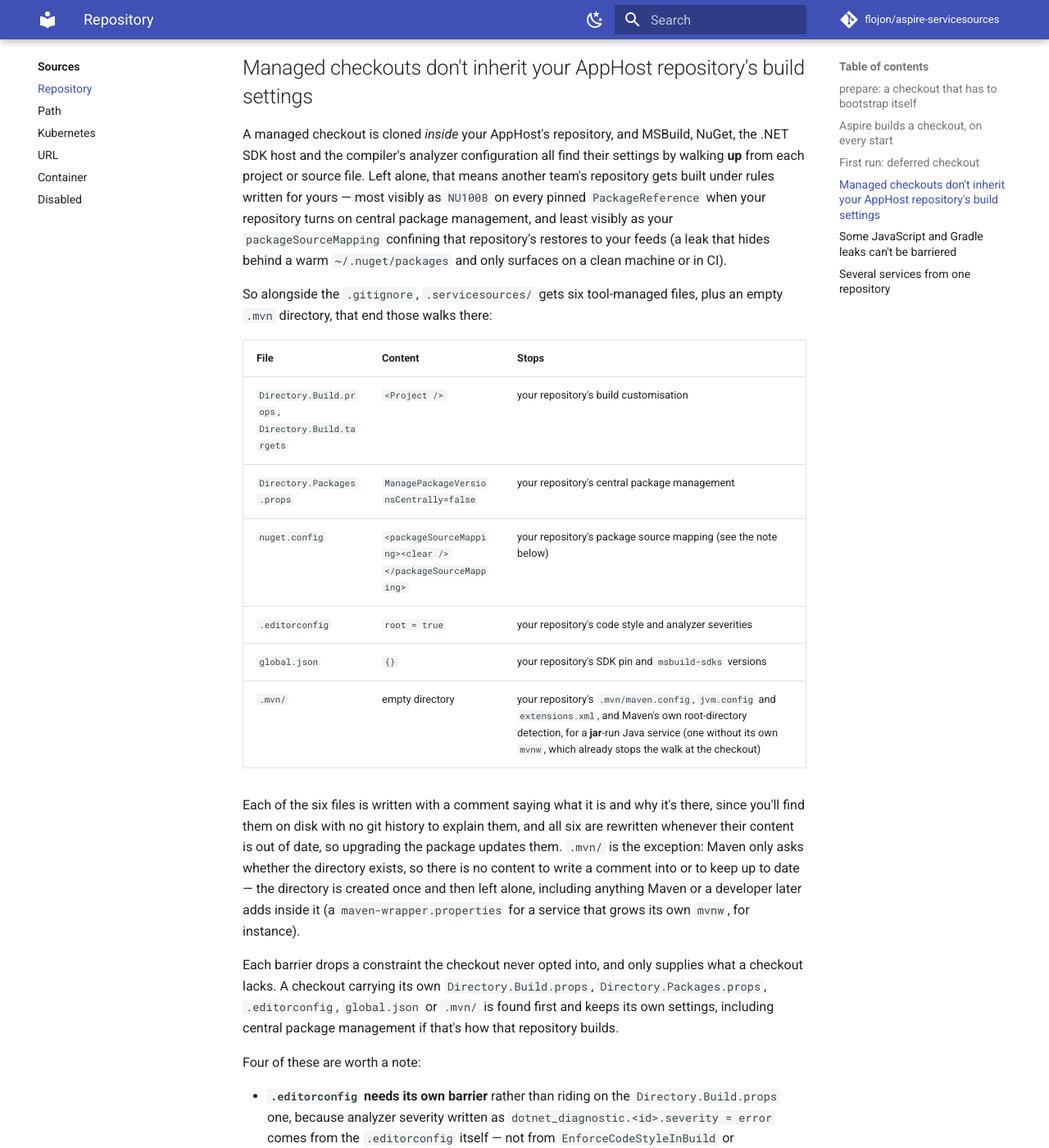
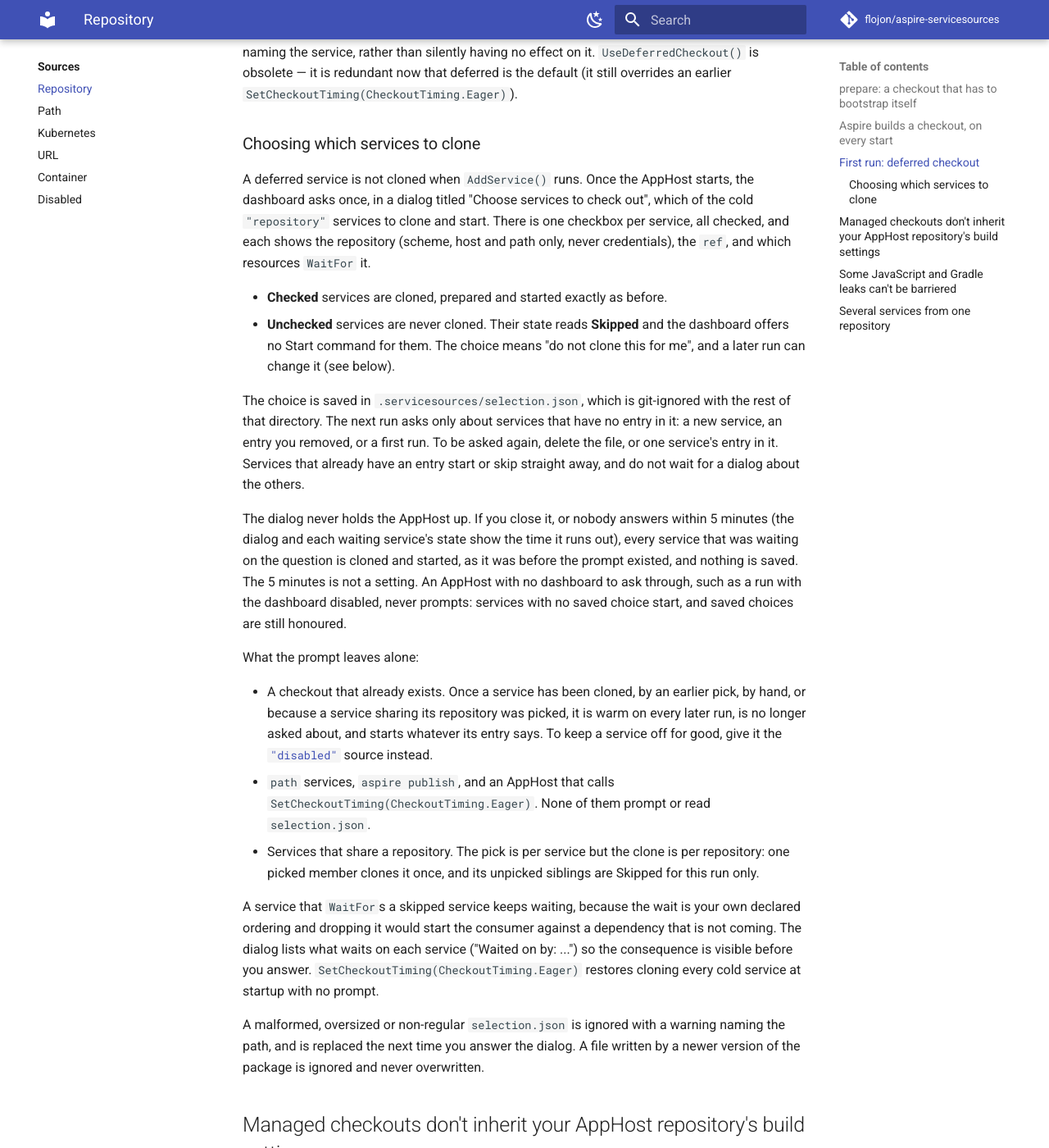
Before and after one commit to flojon/aspire-servicesources, an MkDocs documentation site: the page built from docs/sources/repository.md, in a window 1280 px wide and 1400 px high, scrolled down 12288 px. Shown: the whole window at 82% size. Built offline with MkDocs 1.6.1 and Material for MkDocs 9.7.7, drawn with Linux system fonts in a browser that asks for light colours; comment, search, counter and statistics services are not loaded; some of the changed text lies outside the part shown.

Commit message:
Document the source-pick prompt and the saved selection (#271)
Co-Authored-By: Claude Sonnet 5.5 <noreply@anthropic.com>

````diff
--- a/docs/sources/repository.md
+++ b/docs/sources/repository.md
@@ -101,9 +101,10 @@ the `"path"` spelling to paste instead.)
   Nothing else is speculated over. A checkout that already exists — every service on every run
   after the first — is resolved only for the services you add, and so is a `path` override. And a
   service whose first checkout is *deferred* — the default since 0.8.0 — is cloned only when you
-  add it: a deferred registration blocks on nothing, so its clone no longer has to be started ahead
+  add it and, in run mode, pick it in the [dashboard prompt](#choosing-which-services-to-clone): a
+  deferred registration blocks on nothing, so its clone no longer has to be started ahead
   of demand to run alongside the others. Under the default `CheckoutTiming.Deferred`, a config
-  listing ten `"repository"` services in front of an AppHost that adds two downloads two (#76).
+  listing ten `"repository"` services in front of an AppHost that adds two downloads at most two (#76).
 
   Either way, only the services you actually add are reconciled to their configured `ref`: a
   checkout that already exists is never touched on behalf of an entry you don't `AddService()`, so
@@ -437,9 +438,11 @@ var orders = builder.AddService("orders").WithHttpEndpoint();
 ```
 
 The dashboard comes up immediately, checkout progress and failure become resource state you can
-see, and one bad clone costs one service instead of the run. The clones stay parallel: a deferred
-service's clone starts at its own `AddService()` call and blocks nobody, so several of them still
-run at once — the wall-clock is the slowest clone, not the sum. The one thing that still clones in
+see, and one bad clone costs one service instead of the run. The clones stay parallel: the
+checkouts of the services you pick are all started together once the AppHost starts and block nobody,
+so several of them still run at once — the wall-clock is the slowest clone, not the sum. They no
+longer start while `AddService()` is still composing the AppHost: which ones to clone is asked first
+(see [Choosing which services to clone](#choosing-which-services-to-clone)). The one thing that still clones in
 turn is a third-party `kind` handler that declares deferral support and then declines it for a
 particular service; the built-in `dotnet`, `java` and `javascript` kinds never do. If you maintain
 a kind of your own, [Implementing a kind](../guides/non-dotnet-services.md#implementing-a-kind) covers the two members that opt into
@@ -447,7 +450,7 @@ this and what declining late costs.
 
 It also stops the AppHost downloading repositories it doesn't use. Without deferral the clones have
 to start before the AppHost has said which services it wants, so every `"repository"` entry with no
-checkout yet is cloned; a deferred one is cloned only when it is added (#76).
+checkout yet is cloned; a deferred one is cloned only when it is added and picked (#76).
 
 The wait is one you can watch. git's own progress becomes the service's state — the phase it is
 in, that phase's percentage, and the bytes transferred while a pack is arriving
@@ -539,13 +542,56 @@ resolves eagerly, exactly as it does under `CheckoutTiming.Eager`. Every other `
 `package.json` script by definition and is deferred unconditionally.
 
 Deferred by default since 0.8.0: a service that used to be running by the time `Build()` returned
-is now started after it instead, which is visible to anything in your AppHost that assumed
-otherwise. An AppHost that needs every service running by the time `Build()` returns opts out
+is now started after it instead, and only after you have been asked which cold services to clone,
+which is visible to anything in your AppHost that assumed otherwise. An AppHost that needs every service running by the time `Build()` returns opts out
 permanently with `builder.SetCheckoutTiming(CheckoutTiming.Eager)`, called before your first
 `AddService()`, which is where the decision is made — the same ordering `AddServiceCatalog()`
 requires. A call made after any service has already resolved throws
 `ServiceSourcesConfigurationException` naming the service, rather than silently having no effect
 on it. `UseDeferredCheckout()` is obsolete — it is redundant now that deferred is the default (it still overrides an earlier `SetCheckoutTiming(CheckoutTiming.Eager)`).
+
+### Choosing which services to clone
+
+A deferred service is not cloned when `AddService()` runs. Once the AppHost starts, the dashboard asks
+once, in a dialog titled "Choose services to check out", which of the cold `"repository"` services to
+clone and start. There is one checkbox per service, all checked, and each shows the repository
+(scheme, host and path only, never credentials), the `ref`, and which resources `WaitFor` it.
+
+- **Checked** services are cloned, prepared and started exactly as before.
+- **Unchecked** services are never cloned. Their state reads **Skipped** and the dashboard offers no
+  Start command for them. The choice means "do not clone this for me", and a later run can change it
+  (see below).
+
+The choice is saved in `.servicesources/selection.json`, which is git-ignored with the rest of that
+directory. The next run asks only about services that have no entry in it: a new service, an entry you
+removed, or a first run. To be asked again, delete the file, or one service's entry in it. Services
+that already have an entry start or skip straight away, and do not wait for a dialog about the others.
+
+The dialog never holds the AppHost up. If you close it, or nobody answers within 5 minutes (the dialog
+and each waiting service's state show the time it runs out), every service that was waiting on the
+question is cloned and started, as it was before the prompt existed, and nothing is saved. The 5
+minutes is not a setting. An AppHost with no dashboard to ask through, such as a run with the dashboard
+disabled, never prompts: services with no saved choice start, and saved choices are still honoured.
+
+What the prompt leaves alone:
+
+- A checkout that already exists. Once a service has been cloned, by an earlier pick, by hand, or
+  because a service sharing its repository was picked, it is warm on every later run, is no longer asked
+  about, and starts whatever its entry says. To keep a service off for good, give it the
+  [`"disabled"`](disabled.md) source instead.
+- `path` services, `aspire publish`, and an AppHost that calls `SetCheckoutTiming(CheckoutTiming.Eager)`.
+  None of them prompt or read `selection.json`.
+- Services that share a repository. The pick is per service but the clone is per repository: one picked
+  member clones it once, and its unpicked siblings are Skipped for this run only.
+
+A service that `WaitFor`s a skipped service keeps waiting, because the wait is your own declared
+ordering and dropping it would start the consumer against a dependency that is not coming. The dialog
+lists what waits on each service ("Waited on by: ...") so the consequence is visible before you answer.
+`SetCheckoutTiming(CheckoutTiming.Eager)` restores cloning every cold service at startup with no prompt.
+
+A malformed, oversized or non-regular `selection.json` is ignored with a warning naming the path, and is
+replaced the next time you answer the dialog. A file written by a newer version of the package is
+ignored and never overwritten.
 
 ## Managed checkouts don't inherit your AppHost repository's build settings
 
````
